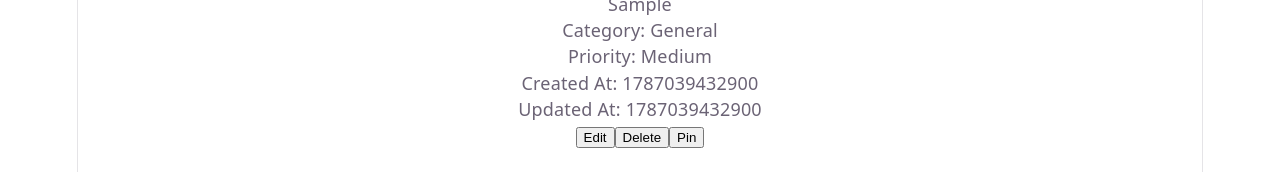
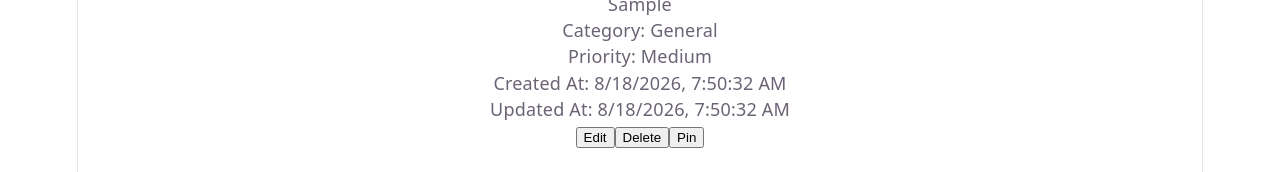
Before and after one commit to abhi12012/react-advanced-note-app, a React (Vite) app: page / in a window 1280 px wide. Both pictures are taken after typing "Sample", "Sample" into the empty fields and a click on the button "Add Note". Shown: the part 352-524 px from the top of the page. Built offline with nearby package versions, Linux system fonts and the light colour scheme.

Commit message:
feat: display note date

```diff
--- a/src/components/NoteItem.jsx
+++ b/src/components/NoteItem.jsx
@@ -30,8 +30,14 @@ function handleDelete() {
       <p>{note.description || "No description"}</p>
       <p>Category: {note.category || "General"}</p>
       <p>Priority: {note.priority || "Medium"}</p>
-      <p>Created At: {note.createdAt}</p>
-      <p>Updated At: {note.updatedAt}</p>
+
+      <p>
+  Created At: {new Date(note.createdAt).toLocaleString()}
+</p>
+
+      <p>
+  Updated At: {new Date(note.updatedAt).toLocaleString()}
+</p>
 
 <button onClick={() => onEdit(note)}>
   Edit
```
